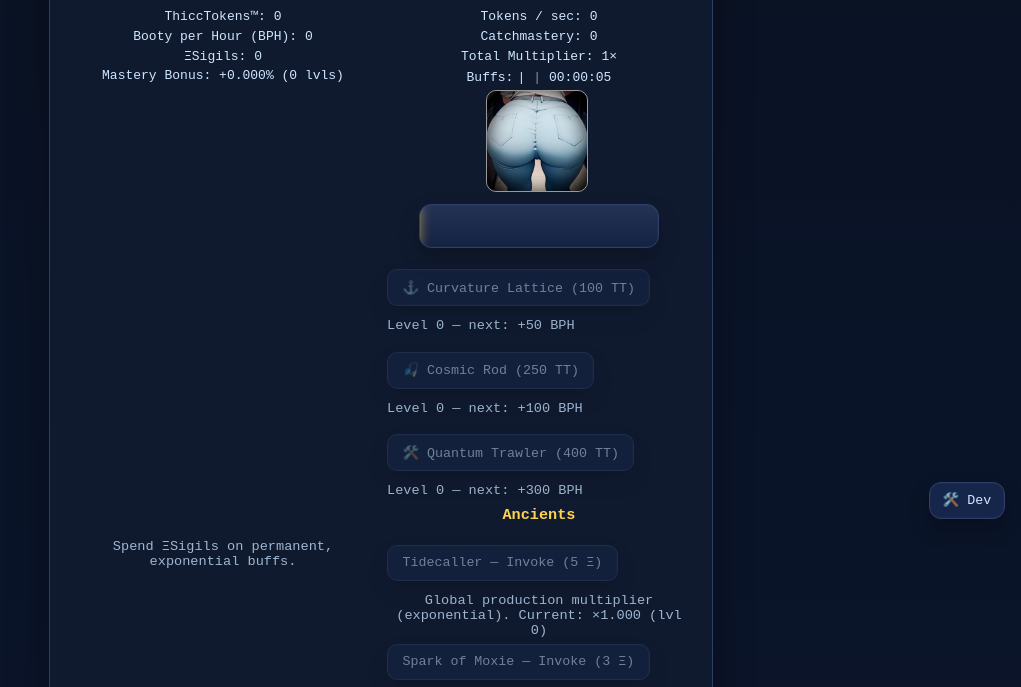
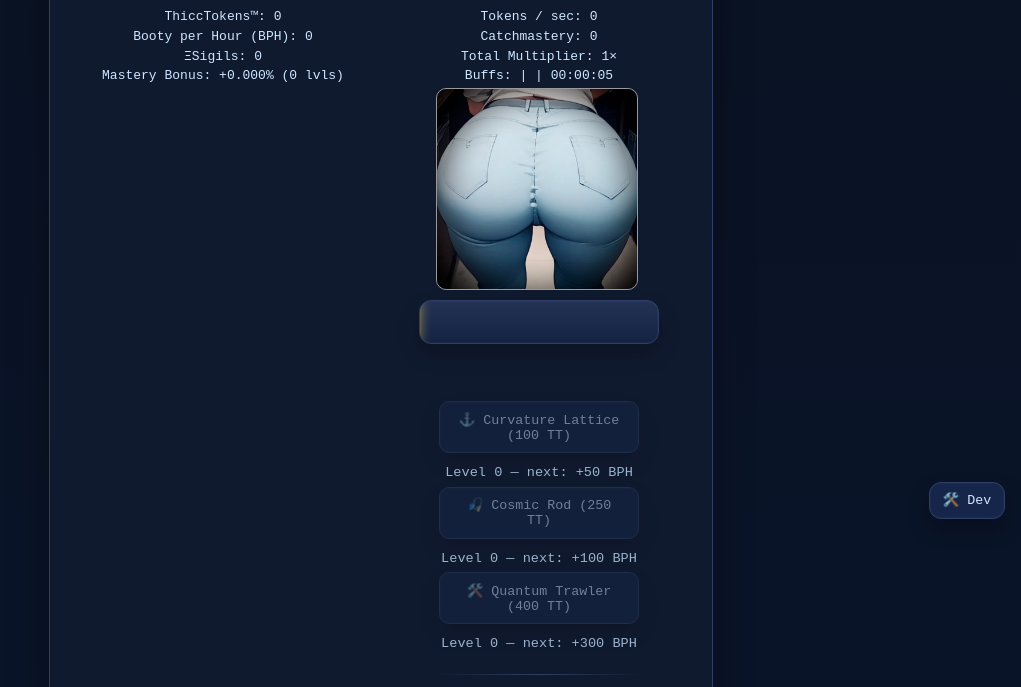
Before and after one commit to CulturallyConvexContures/wobbly-redemption, a plain HTML site: page moxies-catch.html in a window 1280 px wide. Shown: the part 265-952 px from the top of the page, without its empty margins (259-1280 px from the left). Drawn offline with Linux system fonts and the light colour scheme.

Commit message:
Update moxies-catch.html

```diff
--- a/moxies-catch.html
+++ b/moxies-catch.html
@@ -9,17 +9,7 @@
 body, button, .wrap, .stats, .row, #catchReward, .subtitle, h1, .note {
   font-family: monospace !important;
 }
-.stat-row {
-  display: flex;
-  align-items: center;
-  gap: 4px; /* space between items */
-  margin-top: 2px; /* match other stat lines */
-}
 
-.stat-row .divider {
-  opacity: 0.6; /* subtle like your other separators */
-  padding: 0 4px; /* space around the pipe */
-}
 /* Center-align text globally */
 body, .wrap, .stats, .row, #catchReward, .subtitle, h1, .note {
   text-align: center;
@@ -85,7 +75,7 @@ body, .wrap, .stats, .row, #catchReward, .subtitle, h1, .note {
     @keyframes swim{ 0%{left:-2rem} 100%{left:calc(100% + 2rem)} }
 
     #catchReward{
-  font-size:14px;
+  font-size:20px;
   text-align:center;
   height:18px; line-height:18px;
   margin-bottom:.35rem;
@@ -137,7 +127,17 @@ body, .wrap, .stats, .row, #catchReward, .subtitle, h1, .note {
     #devPanel .row{ justify-content:space-between; }
     #devPanel .btns{ display:flex; gap:.5rem; margin-top:.5rem; }
     .stats { justify-items: center; }
+    /* tie image + gear/ancients to the same responsive width */
+:root{
+  --stack: clamp(120px, 44vw, 200px); /* min … mobile … max */
+}
+.centered-stack{ display:flex; flex-direction:column; align-items:center; gap:.6rem; }
+.centered-stack .face{ width:var(--stack); height:var(--stack); }
+.stack-width{ width:var(--stack); margin:0 auto; text-align:center; }
 
+/* make buttons inside the narrow stacks fill that width cleanly */
+.stack-width button{ width:100%; }
+.stack-width .row{ justify-content:center; }
   </style>
 </head>
 <body>
@@ -163,13 +163,30 @@ body, .wrap, .stats, .row, #catchReward, .subtitle, h1, .note {
 
     <div class="bar"></div>
 
-    <div class="row" style="justify-content:center">
-      <span class="moxie"><span id="moxFace" class="face"><img src="images/IMG_8795.jpeg" alt="Peach" class="icon-img"></span></span>
-      <button id="catchBtn" class="progressBtn" aria-label="Reel in the Thick"></button>
-    </div>
-    <div id="catchReward"></div>
+    <div class="centered-stack">
+  <!-- image + button -->
+  <span class="moxie"><span id="moxFace" class="face">
+    <img src="images/IMG_8795.jpeg" alt="Peach" class="icon-img">
+  </span></span>
 
-    <div class="row" style="margin-top:.6rem" id="upgradeRow"></div>
+  <button id="catchBtn" class="progressBtn" aria-label="Reel in the Thick"></button>
+
+  <!-- loot line constrained to the same width -->
+  <div id="catchReward" class="stack-width"></div>
+
+  <!-- gear, same width as the image -->
+  <div class="stack-width">
+    <div id="upgradeRow"></div>
+  </div>
+
+  <!-- ancients, same width as the image -->
+  <div class="stack-width">
+    <div class="bar"></div>
+    <h3 style="margin:.2rem 0 .4rem;color:#ffd34d">Ancients</h3>
+    <div class="note" style="margin-bottom:.4rem">Spend ΞSigils on permanent, exponential buffs.</div>
+    <div id="ancientRow"></div>
+  </div>
+</div>
 
     <div class="bar"></div>
     <h3 style="margin:.2rem 0 .4rem;color:#ffd34d">Ancients</h3>
```
